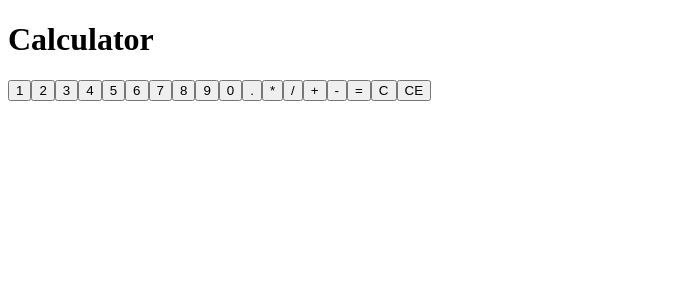
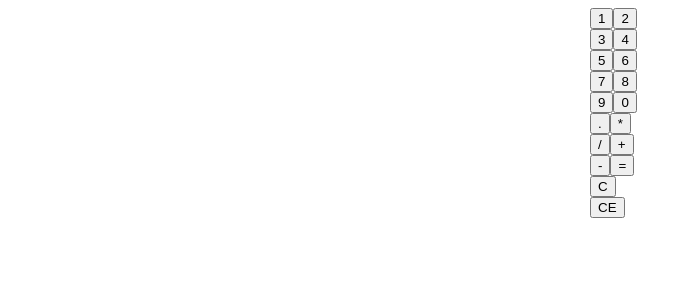
Before and after one commit to JackBerezhnov/calculator-react, a React (Create React App) app: page / in a window 1280 px wide. Shown: the top 300 px of the page, without its empty margins (0-692 px from the left). Built offline with nearby package versions, Linux system fonts and the light colour scheme.

Commit message:
Start to style calculator with CSS Grid

```diff
--- a/src/components/calculator/Calculator.css
+++ b/src/components/calculator/Calculator.css
@@ -0,0 +1,6 @@
+.container {
+    display: grid;
+    justify-content: center;
+    grid-template-columns: 40px 50px auto 50px 40px;
+    grid-template-rows: 25% 100px auto;
+}
--- a/src/components/calculator/Calculator.js
+++ b/src/components/calculator/Calculator.js
@@ -1,6 +1,8 @@
+import './Calculator.css';
 import React, { useState } from 'react';
 import Result from '../result/Result';
 import ButtonDisplay from '../buttonDisplay/ButtonDisplay';
+
 
 const Calculator = () => {
     const [result, setResult] = useState("");
@@ -46,8 +48,7 @@ const Calculator = () => {
     }
 
     return (
-        <div>
-            <h1>Calculator</h1>
+        <div className="container">
             <Result result={result}/>
             <ButtonDisplay onClick={onClick}/>
         </div>
```
